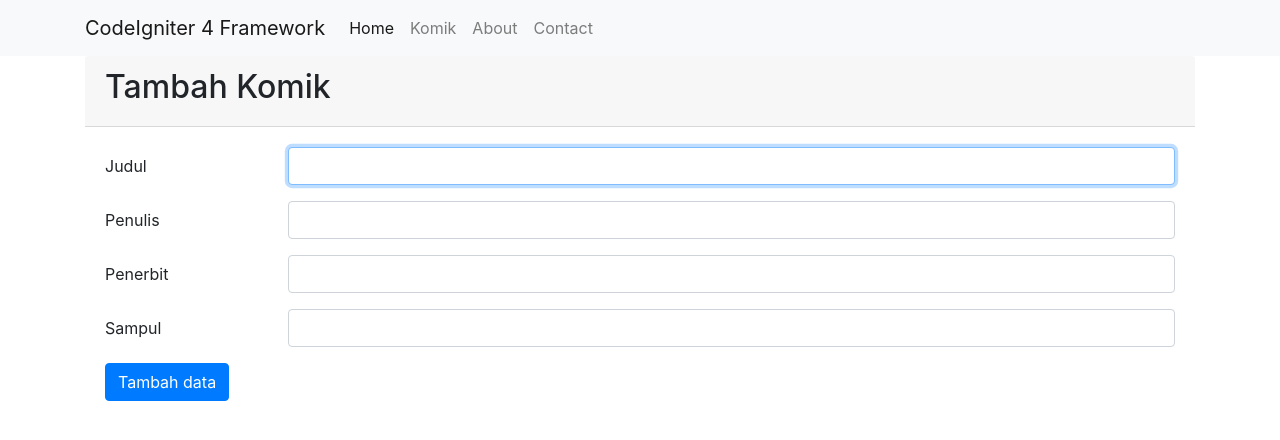
After one commit to carollousdev/ci4app, a CodeIgniter 4 app: the page made by app/Views/Komik/Create.php in a window 1280 px wide. The commit adds this page. Shown: the top 440 px of the page. Run offline with PHP 8.4 and a stand-in for CodeIgniter, Linux system fonts and the light colour scheme; the template is opened without the code that fills it, so the values that code supplies are empty; some libraries are stand-ins or nearby versions.

Commit message:
feat: Add save function with validation for comic entity.
- Implemented save function to handle comic data
- Added validation checks to ensure data integrity
- Included error handling for invalid inputs

```diff
--- a/app/Config/Routes.php
+++ b/app/Config/Routes.php
@@ -7,4 +7,5 @@ use CodeIgniter\Router\RouteCollection;
  */
 $routes->setAutoRoute(true);
 $routes->get('/', 'Pages::index');
+$routes->get('/komik/create', 'Komik::create');
 $routes->get('/komik/(:segment)', 'Komik::details/$1');
--- a/app/Models/KomikModel.php
+++ b/app/Models/KomikModel.php
@@ -9,6 +9,8 @@ class KomikModel extends Model
     protected $table            = 'komik';
     protected $useTimestamps    = true;
 
+    protected $allowedFields = ['judul', 'sampul', 'slug', 'penulis', 'penerbit'];
+
     public function getKomik($slug = false)
     {
         if (!$slug)
--- /dev/null
+++ b/app/Views/Komik/Create.php
@@ -0,0 +1,50 @@
+<?= $this->extend('layout/template'); ?>
+
+<?= $this->section('content'); ?>
+
+<div class='container'>
+    <div class='row'>
+        <div class=col>
+            <div class="card-header">
+                <h2>Tambah Komik</h2>
+            </div>
+            <div class="card-body">
+                <form action="<?= base_url('komik/save'); ?>" method="POST">
+                    <?= csrf_field(); ?>
+                    <div class="form-group row">
+                        <label for="sampul" class="col-sm-2 col-form-label">Judul</label>
+                        <div class="col-sm-10">
+                            <input type="text" class="form-control" id="judul" name="judul" autofocus>
+                        </div>
+                    </div>
+                    <div class="form-group row">
+                        <label for="sampul" class="col-sm-2 col-form-label">Penulis</label>
+                        <div class="col-sm-10">
+                            <input type="text" class="form-control" id="penulis" name="penulis">
+                        </div>
+                    </div>
+                    <div class="form-group row">
+                        <label for="sampul" class="col-sm-2 col-form-label">Penerbit</label>
+                        <div class="col-sm-10">
+                            <input type="text" class="form-control" id="penerbit" name="penerbit">
+                        </div>
+                    </div>
+                    <div class="form-group row">
+                        <label for="sampul" class="col-sm-2 col-form-label">Sampul</label>
+                        <div class="col-sm-10">
+                            <input type="text" class="form-control" id="sampul" name="sampul">
+                        </div>
+                    </div>
+
+                    <div class="form-group row">
+                        <div class="col-sm-10">
+                            <button type="submit" class="btn btn-primary">Tambah data</button>
+                        </div>
+                    </div>
+                </form>
+            </div>
+        </div>
+    </div>
+</div>
+
+<?= $this->endSection(); ?>
```
Also changed, not shown: app/Controllers/Komik.php (+39 -4 lines), app/Views/Komik/Index.php (+8 -3 lines).
